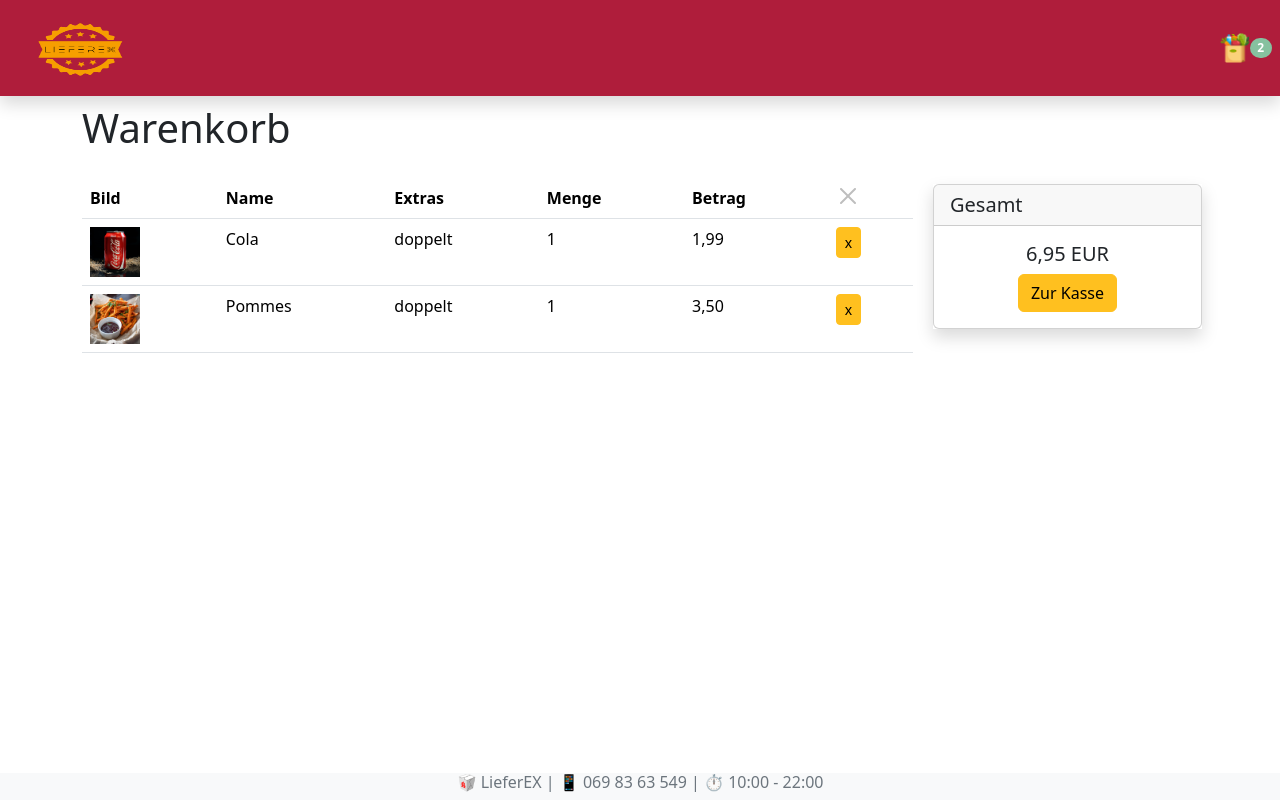
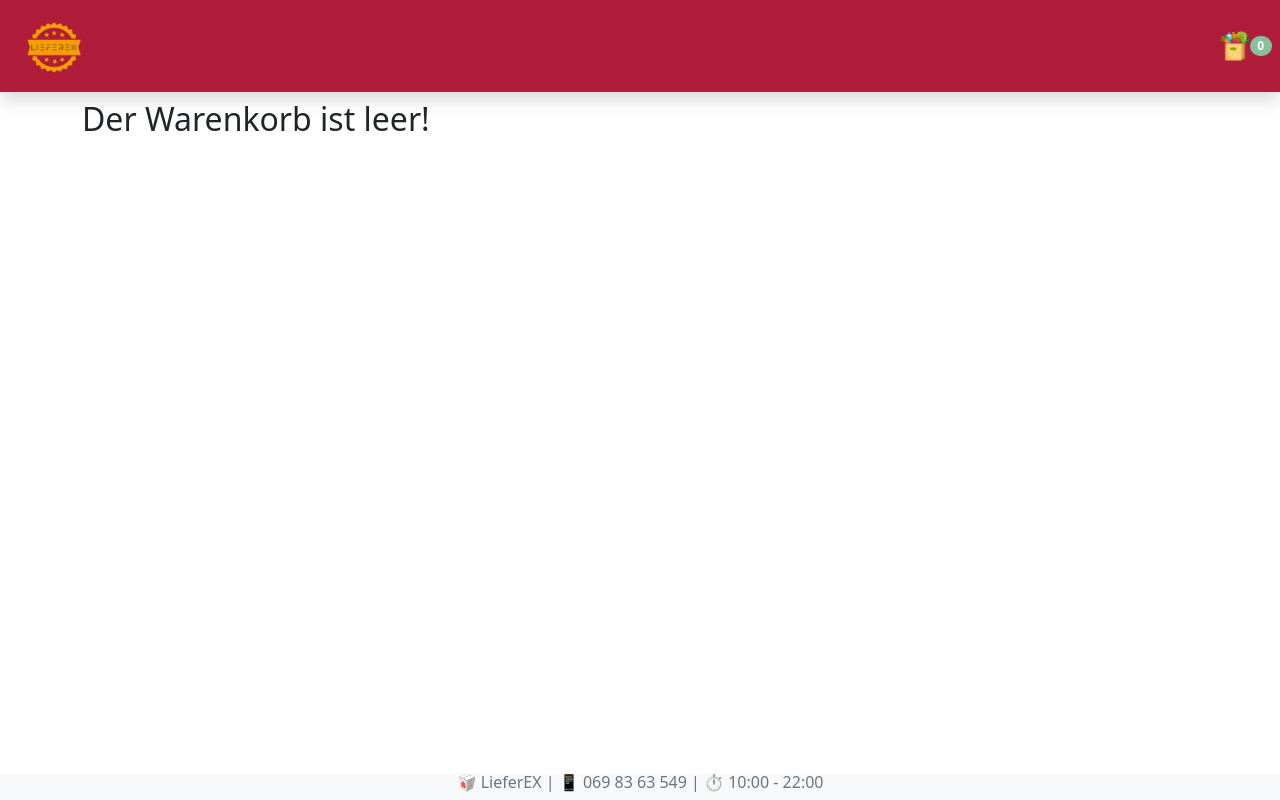
Before and after one commit to hamzenis/lieferservice, a Next.js app in the folder lieferex/: page /warenkorb in a window 1280 px wide. Built offline with nearby package versions, Linux system fonts and the light colour scheme.

Commit message:
Bestellungen fertig

```diff
--- a/lieferex/komponenten/Navigation.jsx
+++ b/lieferex/komponenten/Navigation.jsx
@@ -1,20 +1,24 @@
 import Link from 'next/link'
 import Image from 'next/image'
 import {Badge} from 'react-bootstrap'
+import { useSelector } from 'react-redux'
+
 
 export default function Navigation() {
+const wAnzahl = useSelector((state) => state.warenkorb.wAnzahl);
+
   return (
     <div className="shadow sticky-top p-2 mb-2 bg-danger">
       <div className="d-flex justify-content-between align-items-center">
         <Link legacyBehavior href="/">
           <a>
-            <Image src={'/bilder/logo1.png'} alt='logo' width={160} height={80} />
+            <Image src={'/bilder/logo1.png'} alt='logo' width={102} height={76} />
           </a>
         </Link>
         <Link legacyBehavior href="/warenkorb">
           <a>
             <Image src={'/bilder/warenkorb.png'} alt='warenkorb' width={30} height={30} />
-            <Badge pill bg="success">2</Badge>
+            <Badge pill bg="success">{wAnzahl}</Badge>
           </a>
         </Link>
       </div>
--- a/lieferex/pages/_app.js
+++ b/lieferex/pages/_app.js
@@ -2,12 +2,16 @@ import '../styles/globals.css'
 import 'bootstrap/dist/css/bootstrap.min.css'
 import Layout from '../komponenten/Layout'
 import '../styles/custom.scss'
+import store from '../redux/store'
+import { Provider } from 'react-redux'
 
 function MyApp({ Component, pageProps }) {
   return (
-    <Layout>
-      <Component {...pageProps} />
-    </Layout>
+    <Provider store={store}>
+      <Layout>
+        <Component {...pageProps} />
+      </Layout>
+    </Provider>
   )
 }
 
--- a/lieferex/pages/warenkorb.jsx
+++ b/lieferex/pages/warenkorb.jsx
@@ -1,8 +1,111 @@
 import { Table, CloseButton, Button, Card } from 'react-bootstrap'
 import Image from 'next/image'
+import { useDispatch, useSelector } from 'react-redux'
+import Link from 'next/link'
+import { loescheProdukt, leeren } from '../redux/warenkorbSlice'
+import { useEffect } from "react";
+import { useState } from 'react'
+import {
+  PayPalScriptProvider,
+  PayPalButtons,
+  usePayPalScriptReducer
+} from "@paypal/react-paypal-js";
+import axios from "axios";
+import { useRouter } from "next/router";
 
 export default function Warenkorb() {
+  const dispatch = useDispatch()
+  const warenkorb = useSelector((state) => state.warenkorb)
+  const clientID = "AclUeLeq_G2Hsyf_oBeMyXZ6KOFg4VhPJyN4-8PVFdreFcGEZ79a1a_vEmMpkyy-GQI5yls0-2sMRASi"
+  const [kasse, setKasse] = useState(false);
+  const router = useRouter();
+
+  const entfernen = (produkt) => {
+    dispatch(loescheProdukt(produkt))
+  }
+
+  const amount = warenkorb.gesamtbetrag;
+  const currency = "EUR";
+  const style = {
+    "layout": "vertical",
+    "height": 30
+  };
+
+  const erstelleBestellung = async (data) => {
+    try {
+      const res = await axios.post("http://localhost:3000/api/bestellungen", data);
+      if (res.status === 201){
+        dispatch(leeren());
+        router.push(`/bestellungen/${res.data._id}`);
+      }
+    } catch (error) {
+      console.log(error)
+    }
+  }
+
+  const ButtonWrapper = ({ currency, showSpinner }) => {
+    // usePayPalScriptReducer can be use only inside children of PayPalScriptProviders
+    // This is the main reason to wrap the PayPalButtons in a new component
+    const [{ options, isPending }, dispatch] = usePayPalScriptReducer();
+
+    useEffect(() => {
+      dispatch({
+        type: "resetOptions",
+        value: {
+          ...options,
+          currency: currency,
+        },
+      });
+    }, [currency, showSpinner]);
+
+
+    return (<>
+      {(showSpinner && isPending) && <div className="spinner" />}
+      <PayPalButtons
+        style={style}
+        disabled={false}
+        forceReRender={[amount, currency, style]}
+        fundingSource={undefined}
+        createOrder={(data, actions) => {
+          return actions.order
+            .create({
+              purchase_units: [
+                {
+                  amount: {
+                    currency_code: currency,
+                    value: amount,
+                  },
+                },
+              ],
+            })
+            .then((orderId) => {
+              // Your code here after create the order
+              return orderId;
+            });
+        }}
+        onApprove={function (data, actions) {
+          return actions.order.capture().then(function (details) {
+            const kunde = details.purchase_units[0].shipping;
+            erstelleBestellung({
+              kunde: kunde.name.full_name,
+              adresse: kunde.address.address_line_1 + ", "+ kunde.address.admin_area_1,
+              betrag: warenkorb.gesamtbetrag,
+              status: 0,
+              zahlung: 1
+            });
+          });
+        }}
+      />
+    </>
+    );
+  }
+
   return (
+    <div>
+      {warenkorb.wAnzahl === 0 ? (
+        <h2>Der Warenkorb ist leer!</h2>
+      ) : (
+
         <div>
           <h1>Warenkorb</h1>
           <div className="row mt-4">
@@ -19,26 +122,28 @@ export default function Warenkorb() {
                   </tr>
                 </thead>
                 <tbody>
-              <tr>
+                  {warenkorb.produkte.map((produkt) => (
+                    <tr key={produkt._id}>
                       <td>
-                  <Image src={'/bilder/produkte/cola.jpg'} alt='cola' width={50} height={50} />
+                        <Image src={produkt.bild} alt={produkt.name} width={50} height={50} />
                       </td>
-                <td>Cola</td>
-                <td>doppelt</td>
-                <td>1</td>
-                <td>1,99</td>
-                <td><Button className='btn-sm'>x</Button></td>
+                      <td>
+                        <Link legacyBehavior href={`/produkte/${produkt.url}`}>
+                          <a className='text-danger'>
+                            {produkt.name}
+                          </a>
+                        </Link>
+                      </td>
+                      <td>
+                        {produkt.extras.map(extra => (
+                          <span key={extra._id}>{extra.text} </span>
+                        ))}
+                      </td>
+                      <td>{produkt.menge}</td>
+                      <td>{(produkt.preis * produkt.menge).toFixed(2)}€</td>
+                      <td><Button className='btn-sm' onClick={() => entfernen(produkt)}>x</Button></td>
                     </tr>
-              <tr>
-                <td>
-                  <Image src={'/bilder/produkte/pommes.jpg'} alt='pommes' width={50} height={50} />
-                </td>
-                <td>Pommes</td>
-                <td>doppelt</td>
-                <td>1</td>
-                <td>3,50</td>
-                <td><Button className='btn-sm'>x</Button></td>
-              </tr>
+                  ))}
                 </tbody>
               </Table>
             </div>
@@ -48,14 +153,33 @@ export default function Warenkorb() {
                   <Card.Header as="h5">Gesamt</Card.Header>
                   <Card.Body className='text-center'>
                     <Card.Title>
-                  6,95 EUR
+                      {warenkorb.gesamtbetrag.toFixed(2)} EUR
                     </Card.Title>
-                <Button variant='primary'>Zur Kasse</Button>
+                    {kasse ? (
+                      <PayPalScriptProvider
+                        options={{
+                          "client-id": clientID,
+                          components: "buttons",
+                          currency: "EUR",
+                          //"disable-funding":"sofort"
+                        }}
+                      >
+                        <ButtonWrapper
+                          currency={currency}
+                          showSpinner={false}
+                        />
+                      </PayPalScriptProvider>
+                    ) : (
+                      <Button variant='primary' onClick={() => setKasse(true)}>Zur Kasse</Button>
+                    )}
                   </Card.Body>
                 </Card>
               </div>
             </div>
           </div>
+
+        </div>
+      )}
     </div>
   )
 }
--- /dev/null
+++ b/lieferex/redux/store.js
@@ -0,0 +1,8 @@
+import { configureStore } from "@reduxjs/toolkit";
+import warenkorbReducer from './warenkorbSlice';
+
+export default configureStore({
+    reducer:{
+        warenkorb: warenkorbReducer,
+    },
+});
--- /dev/null
+++ b/lieferex/redux/warenkorbSlice.js
@@ -0,0 +1,32 @@
+import {createSlice} from '@reduxjs/toolkit'
+
+const warenkorbSlice = createSlice({
+    name: "warenkorb",
+    initialState:{
+        produkte: [],
+        gesamtbetrag: 0,
+        wAnzahl: 0
+    },
+    reducers:{
+        addProdukte: (state, action) =>{
+            state.produkte.push(action.payload);
+            state.wAnzahl += 1;
+            state.gesamtbetrag += action.payload.preis * action.payload.menge;
+        },
+        leeren: (state) =>{
+            state.produkte = [];
+            state.wAnzahl = 0;
+            state.gesamtbetrag = 0;
+        },
+        loescheProdukt: (state, action) =>{
+            const leftProdukte = state.produkte.filter((produkt) => produkt._id !== action.payload._id);
+            state.produkte = leftProdukte;
+
+            state.wAnzahl -= 1;
+            state.gesamtbetrag -= action.payload.preis * action.payload.menge;
+        },
+    },
+})
+
+export const { loescheProdukt, addProdukte, leeren } = warenkorbSlice.actions;
+export default warenkorbSlice.reducer;
```
Also changed, not shown: lieferex/komponenten/ProduktListe.jsx (+6 -2 lines), lieferex/package.json (+7 -1 lines), lieferex/pages/produkte/[url].jsx (+14 -2 lines), 1 other file (tests, documents, lock files or other folders). Lines whose indentation alone changed are shown as unchanged.
